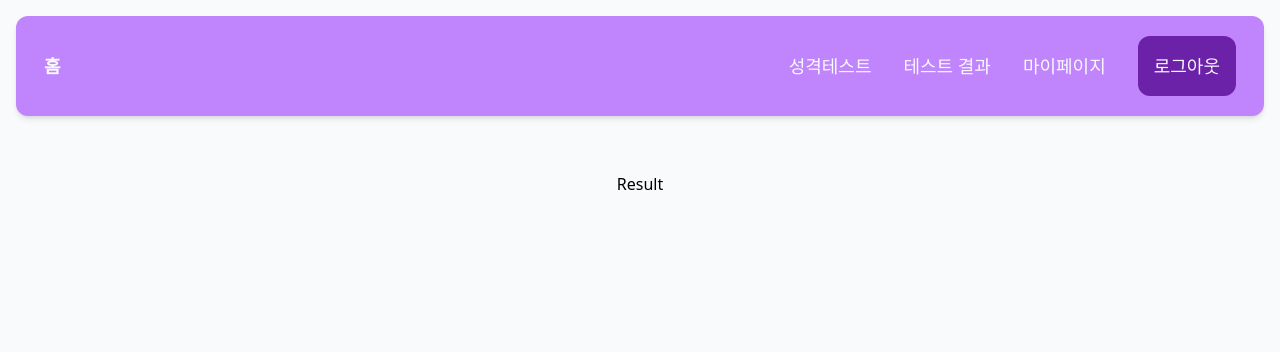
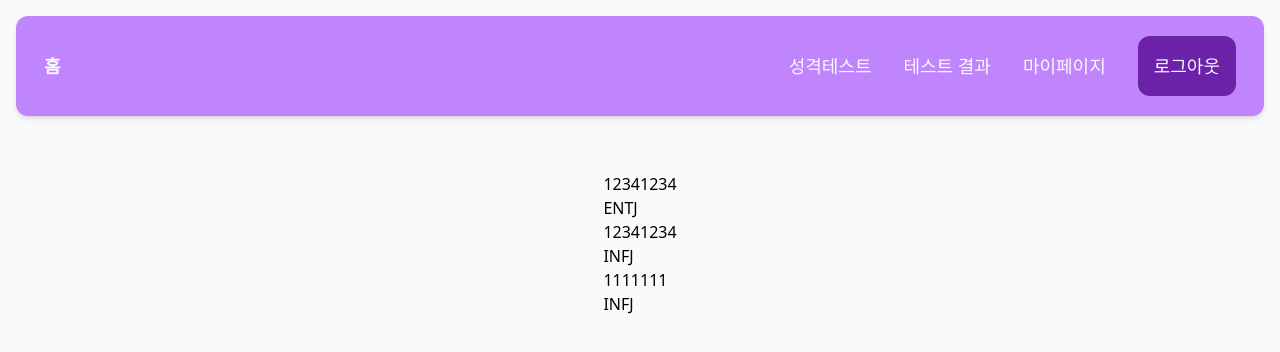
Before and after one commit to mangomaneya/NBC-React-Advanced-Project-MBTI_Test, a React (Vite) app: page /result in a window 1280 px wide. Shown: the top 352 px of the page. Built offline with nearby package versions, Linux system fonts and the light colour scheme; data requests are answered from the project's data file; sample sign-in values are in the browser's storage.

Commit message:
feat: 테스트 결과 API 연동 및 결과 표시 기능 추가

```diff
--- a/db.json
+++ b/db.json
@@ -1,3 +1,28 @@
 {
-  "testResults": []
+  "testResults": [
+    {
+      "id": "cce8",
+      "date": 1740332989350,
+      "userId": "mangoman",
+      "nickname": "12341234",
+      "mbtiResult": "ENTJ",
+      "visibility": true
+    },
+    {
+      "id": "f649",
+      "date": 1740333010933,
+      "userId": "mangoman",
+      "nickname": "12341234",
+      "mbtiResult": "INFJ",
+      "visibility": true
+    },
+    {
+      "id": "b474",
+      "date": 1740359084570,
+      "userId": "mangoman",
+      "nickname": "1111111",
+      "mbtiResult": "INFJ",
+      "visibility": true
+    }
+  ]
 }
--- a/src/api/test.js
+++ b/src/api/test.js
@@ -1,20 +1,19 @@
+import { jsonApi } from "./axios";
 //json server와 통신하는 함수들
-
-import { jsonApi } from "./axios";
 
 // 데이터 읽어오기 (get) - 데이터베이스에 있는 모든 결과들 불러오기
 export const getTestResults = async () => {
-  const response = await jsonApi.get();
+  const response = await jsonApi.get('');
   return response.data;
 };
 
 // 데이터 추가하기 (post) - mbti결과 + 유저 정보
 export const createTestResult = async (resultData) => {
-  const response = await jsonApi.post({
+  const response = await jsonApi.post('',{
     date: Date.now(),
     userId: resultData.userId,
     nickname: resultData.nickname,
-    mbtiResult: resultData.mbti,
+    mbtiResult: resultData.mbtiResult,
     visibility: true,
   });
   return response.data;
--- a/src/components/testForm.jsx
+++ b/src/components/testForm.jsx
@@ -41,8 +41,9 @@ const TestForm = ({ onTestSubmit }) => {
                       value={option}
                       checked={answers[index]?.answer === option} // 답변 배열에 저장된 answer값이 현재 옵션과 일치하는지 판단
                       onChange={() => handleOptionChange(index, option)}
+                      required
                     />
-                    {option}
+                    {q.options[i]}
                   </label>
                 );
               })}
--- a/src/pages/MbtiTest.jsx
+++ b/src/pages/MbtiTest.jsx
@@ -3,18 +3,31 @@ import { useNavigate } from "react-router-dom";
 import { calculateMBTI } from "../utils/mbtiCalculator";
 import TestForm from "../components/TestForm";
 import { mbtiDescriptions } from "../data/mbtiDescriptions";
+import useAuthStore from "../zustand/bearsStore";
+import { createTestResult } from "../api/test";
 
 const MbtiTest = () => {
   //테스트 결과를 담는 state
   const [testResult, setTestResult] = useState(null);
+  const {
+    userData: { userId, nickname },
+  } = useAuthStore();
   const nav = useNavigate();
 
   //테스트 내용을 제출
   const handleTestSubmit = async (answers) => {
-    console.log('answers', answers)
     const mbtiResult = calculateMBTI(answers);
     //mbtiResult를 jsonServer에 post 하는 로직 필요
     //이때 작성자 id와 nickname도 같이...
+    //탠스택쿼리로 전환 필요
+    const resultData = { userId, nickname, mbtiResult };
+    try {
+      const response = await createTestResult(resultData);
+      console.log("response", response);
+    } catch (error) {
+      console.error(error);
+    }
+
     setTestResult(mbtiResult);
   };
 
--- a/src/pages/Result.jsx
+++ b/src/pages/Result.jsx
@@ -1,8 +1,36 @@
+import { useQuery } from "@tanstack/react-query";
+import { getTestResults } from "../api/test";
 
 const Result = () => {
+  const {
+    data: resultData,
+    isPending,
+    isError,
+  } = useQuery({
+    queryKey: ["testResults"],
+    queryFn: getTestResults,
+  });
+  if (isPending) {
+    return <div>로딩중입니다...</div>;
+  }
+
+  if (isError) {
+    console.log("isError", isError);
+    return <div>데이터 조회 중 오류가 발생했습니다.</div>;
+  }
+
   return (
-    <div>Result</div>
-  )
-}
+    <div>
+      {resultData.map((result) => {
+        return (
+          <div key={result.id}>
+            <h4>{result.nickname}</h4>
+            <p>{result.mbtiResult}</p>
+          </div>
+        );
+      })}
+    </div>
+  );
+};
 
-export default Result
+export default Result;
```
